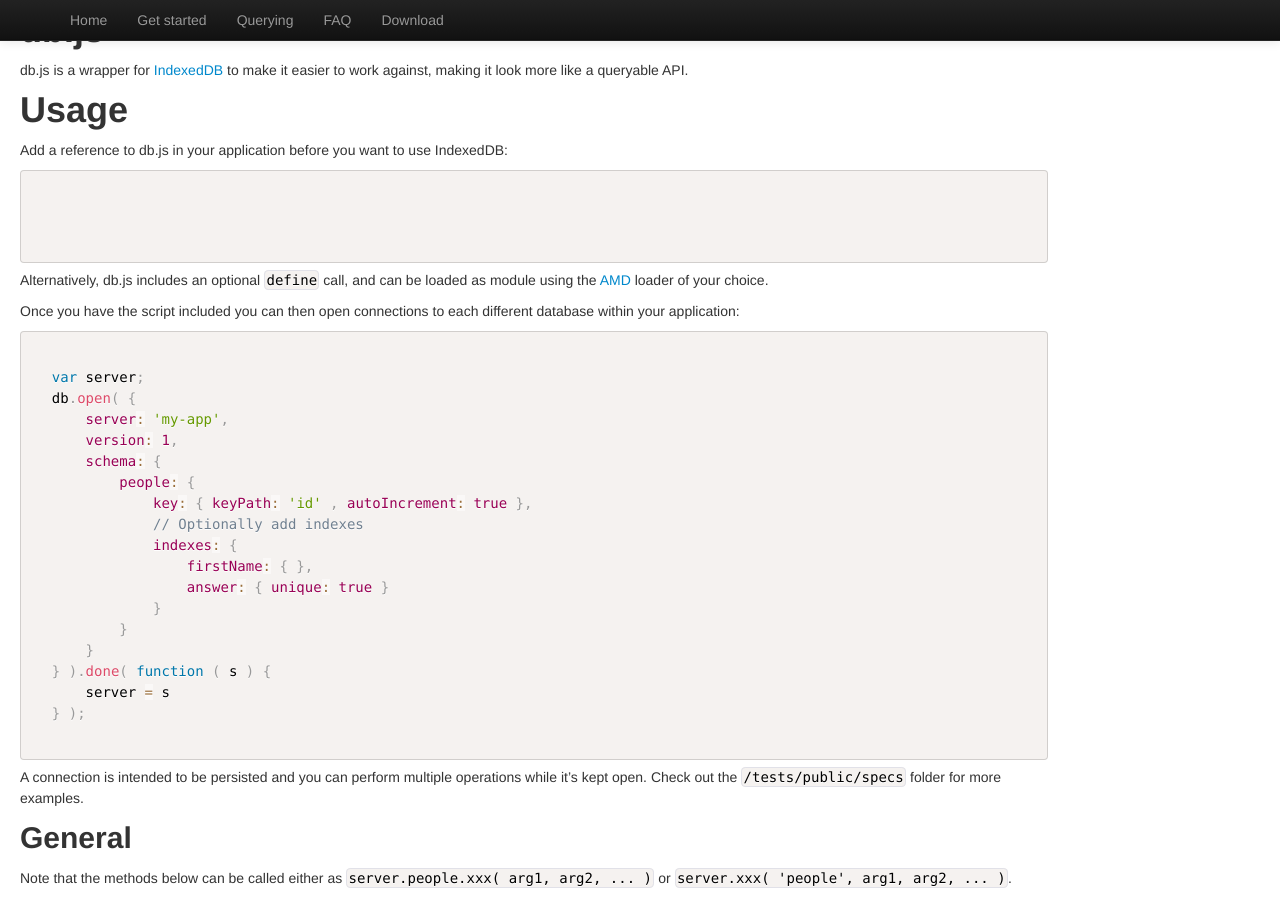
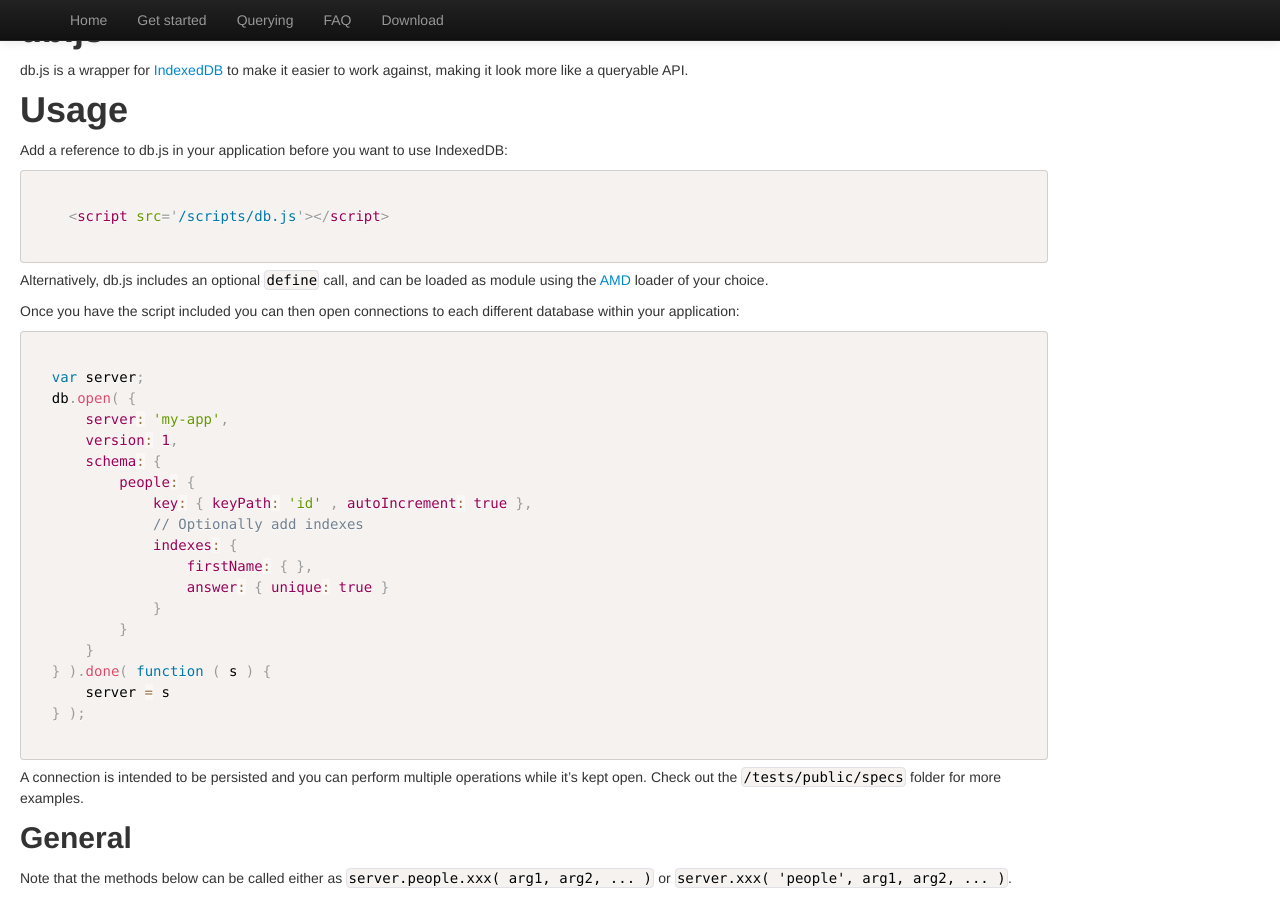
Before and after one commit to aaronpowell/db.js, a Jekyll site: the page built from index.md, in a window 1280 px wide and 900 px high. Built offline with Jekyll 4.4.1, drawn with Linux system fonts in a browser that asks for light colours; nearby versions of some CDN libraries; library files that are not in the unit come from our copies.

Commit message:
trying to fix the break

```diff
--- a/index.md
+++ b/index.md
@@ -14,7 +14,7 @@ Add a reference to db.js in your application before you want to use IndexedDB:
 
 <pre>
   <code class="language-html">
-    <script src='/scripts/db.js'></script>
+    &lt;script src='/scripts/db.js'&gt;&lt;/script&gt;
   </code>
 </pre>
 
```
